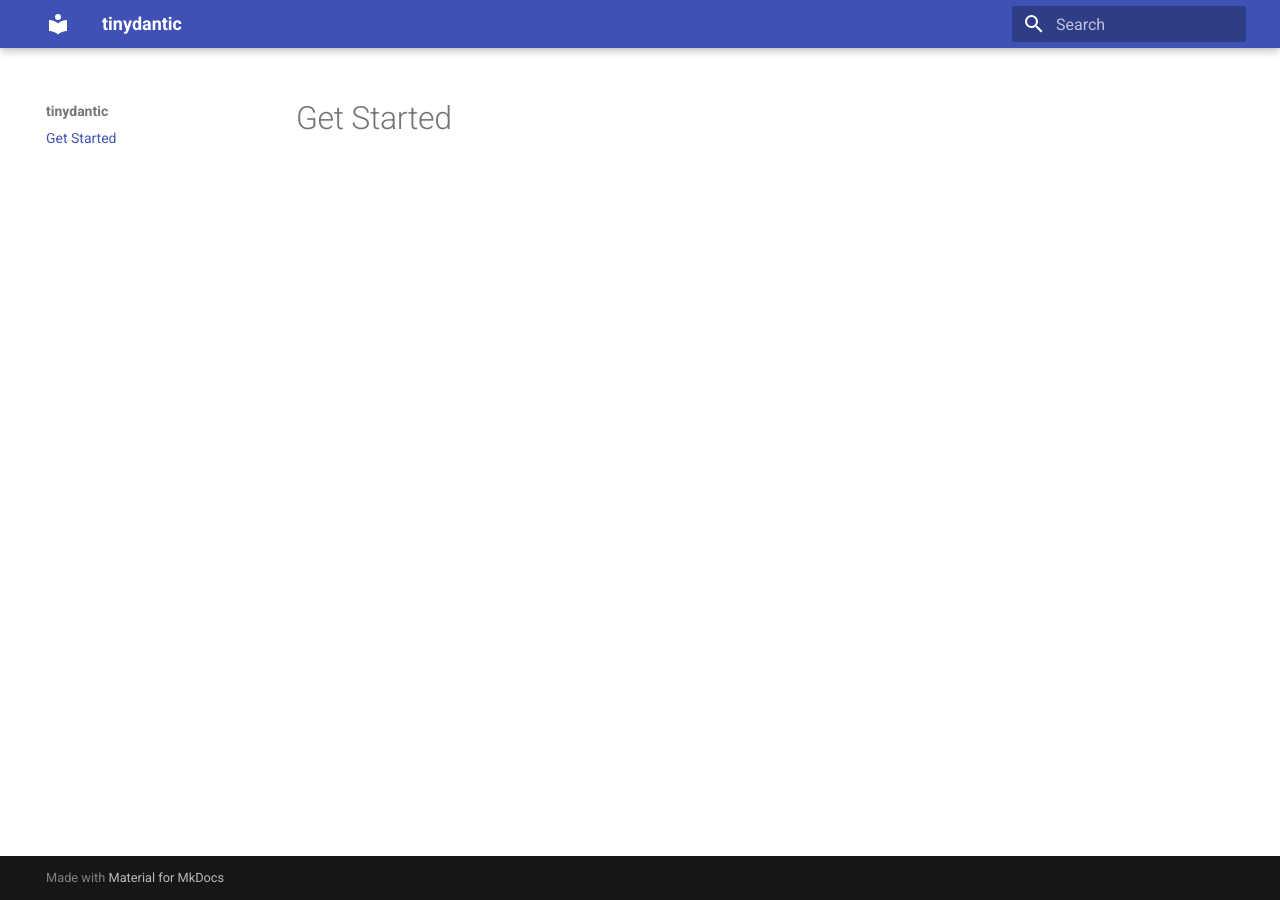
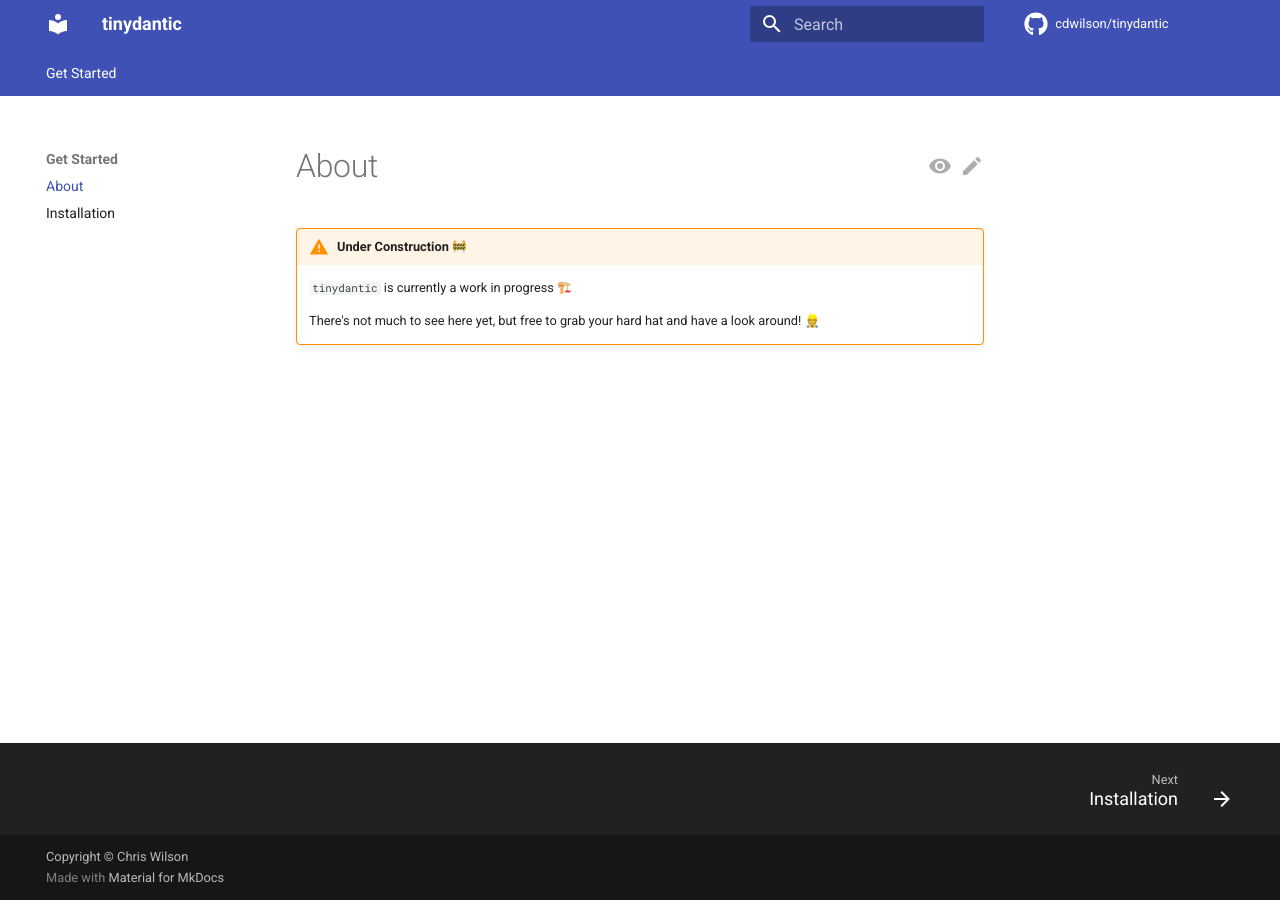
Before and after one commit to tinydantic/tinydantic, an MkDocs documentation site: the page built from docs/index.md, in a window 1280 px wide. Built offline with MkDocs 1.6.1 and Material for MkDocs 9.7.7, drawn with Linux system fonts in a browser that asks for light colours; emoji names are drawn with the system emoji font; comment, search, counter and statistics services are not loaded.

Commit message:
docs: add basic info to docs

```diff
--- a/.pre-commit-config.yaml
+++ b/.pre-commit-config.yaml
@@ -19,8 +19,10 @@ repos:
       - id: check-symlinks
       - id: check-toml
       - id: check-xml
-      - id: check-yaml
-        args: [--allow-multiple-documents]
+      # TODO(cdwilson): breaks with `could not determine a constructor for the
+      # tag 'tag:yaml.org,2002:python/name:materialx.emoji.twemoji'`
+      # - id: check-yaml
+      #   args: [--allow-multiple-documents]
       - id: debug-statements
       - id: destroyed-symlinks
       - id: detect-aws-credentials
--- a/docs/index.md
+++ b/docs/index.md
@@ -1 +1,7 @@
-# Get Started
+# About
+
+!!! warning "Under Construction :construction:"
+
+    `tinydantic` is currently a work in progress :construction_site:
+
+    There's not much to see here yet, but free to grab your hard hat and have a look around! :construction_worker:
--- a/mkdocs.yml
+++ b/mkdocs.yml
@@ -4,8 +4,33 @@
 
 site_name: tinydantic
 site_url: https://tinydantic.dev
+repo_url: https://github.com/cdwilson/tinydantic
+repo_name: cdwilson/tinydantic
+edit_uri: edit/main/docs/
+copyright: Copyright &copy; Chris Wilson
 theme:
   name: material
+  icon:
+    repo: fontawesome/brands/github
+    edit: material/pencil
+    view: material/eye
+  features:
+    - content.action.view
+    - content.action.edit
+    - navigation.tabs
+    - navigation.footer
 plugins:
   - search
   - mkdocstrings
+markdown_extensions:
+  - admonition
+  - pymdownx.details
+  - pymdownx.superfences
+  - attr_list
+  - pymdownx.emoji:
+      emoji_index: !!python/name:material.extensions.emoji.twemoji
+      emoji_generator: !!python/name:material.extensions.emoji.to_svg
+nav:
+  - Get Started:
+      - index.md
+      - installation.md
```
Also changed, not shown: docs/installation.md (added, +7 -0 lines).
